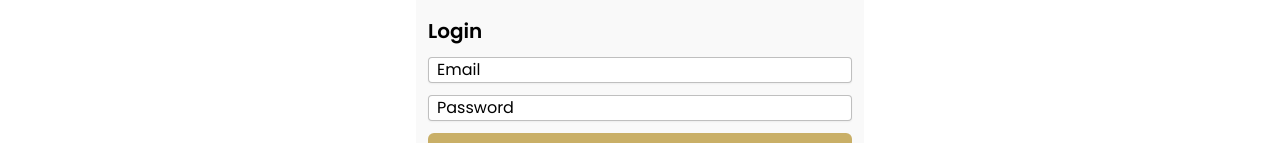
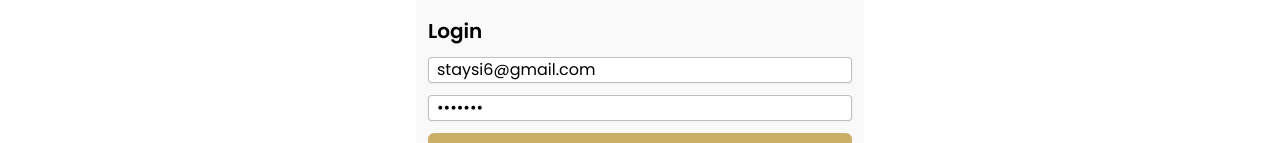
Before and after one commit to emmanuelgv408/techzone, a React (Vite) app in the folder frontend/: page /login in a window 1280 px wide. Shown: the part 427-570 px from the top of the page. Built offline with nearby package versions, Linux system fonts and the light colour scheme; no server answers.

Commit message:
added a sample profile when logging in for better testing

```diff
--- a/frontend/src/pages/Login.tsx
+++ b/frontend/src/pages/Login.tsx
@@ -5,18 +5,18 @@ import { ShopContext } from '../context/ShopContext';
 
 const Login = () => {
   const [formData, setFormData] = useState({
-    email: '',
-    password: '',
+    email: 'staysi6@gmail.com',
+    password: '1234567',
   });
   const navigate = useNavigate();
   const {loginUser} = useContext(ShopContext)
 
   const handleSubmit = async (e: React.FormEvent) => {
-    e.preventDefault(); // Prevents page refresh
+    e.preventDefault();
 
     const success = await loginUser(formData.email, formData.password);
     if (success) {
-      navigate('/'); // Redirect user after successful login
+      navigate('/');
     }
   };
 
```
